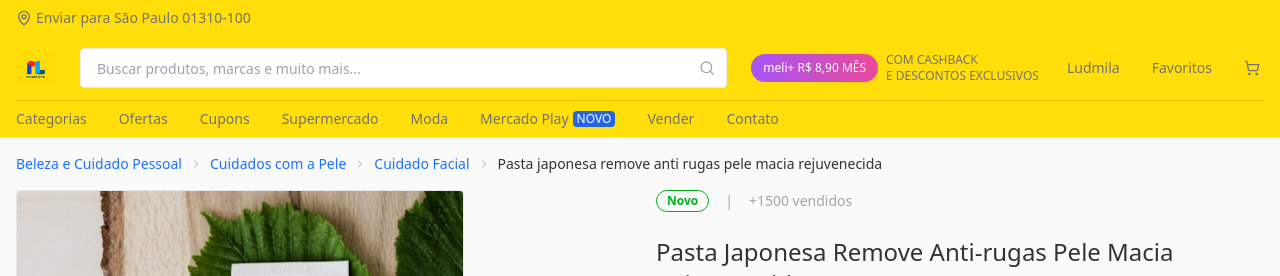
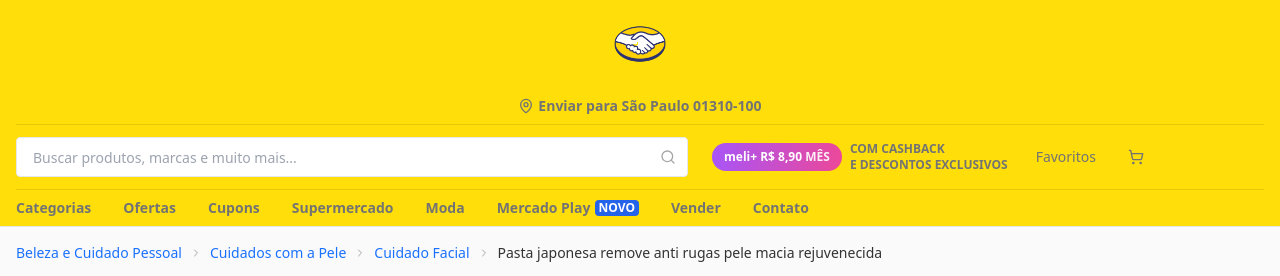
Before and after one commit to Villeneuve0/mercado-clone-remover-shop, a React (Vite) app: page / in a window 1280 px wide. Shown: the top 276 px of the page. Built offline with nearby package versions, Linux system fonts and the light colour scheme; no server answers.

Commit message:
Refactor header logo
Change the header logo and text style.

```diff
--- a/src/components/Header.tsx
+++ b/src/components/Header.tsx
@@ -2,7 +2,7 @@ import { useState, useEffect } from "react";
 import { Search, MapPin, ShoppingCart, User, Bell, Menu } from "lucide-react";
 import { Button } from "@/components/ui/button";
 import { Input } from "@/components/ui/input";
-import mercadoLivreLogo from "@/assets/mercadolivre-logo.png";
+// import handshakeLogo from "@/assets/handshake-logo.png";
 
 interface LocationData {
   city: string;
@@ -47,9 +47,18 @@ const Header = () => {
   return (
     <header className="bg-ml-yellow border-b border-product-border">
       <div className="container mx-auto px-4">
-        {/* Top bar */}
-        <div className="flex items-center justify-between py-2 text-sm">
-          <div className="flex items-center gap-1 text-text-secondary">
+        {/* Top section with logo */}
+        <div className="flex items-center justify-center py-3">
+          <img
+            src="/lovable-uploads/7643d3a1-5fbc-4237-988d-59fdd2b256f7.png"
+            alt="Logo"
+            className="h-16 w-auto"
+          />
+        </div>
+
+        {/* Location info */}
+        <div className="flex items-center justify-center py-2 text-sm border-b border-black/10">
+          <div className="flex items-center gap-1 text-text-secondary font-bold">
             <MapPin className="w-4 h-4" />
             <span>
               {isLoadingLocation
@@ -62,12 +71,6 @@ const Header = () => {
 
         {/* Main header */}
         <div className="flex items-center gap-6 py-3">
-          <img
-            src={mercadoLivreLogo}
-            alt="Mercado Livre"
-            className="h-8 w-auto"
-          />
-
           <div className="flex-1 max-w-2xl">
             <div className="relative">
               <Input
@@ -86,18 +89,15 @@ const Header = () => {
           </div>
 
           <div className="flex items-center gap-2">
-            <div className="bg-gradient-to-r from-purple-500 to-pink-500 text-white px-3 py-1.5 rounded-full text-xs font-medium whitespace-nowrap">
+            <div className="bg-gradient-to-r from-purple-500 to-pink-500 text-white px-3 py-1.5 rounded-full text-xs font-bold whitespace-nowrap">
               meli+ R$ 8,90 <span className="text-xs opacity-90">MÊS</span>
             </div>
-            <div className="text-xs text-text-secondary whitespace-nowrap">
+            <div className="text-xs text-text-secondary font-bold whitespace-nowrap">
               COM CASHBACK<br/>E DESCONTOS EXCLUSIVOS
             </div>
           </div>
 
-          <div className="flex items-center gap-6 text-sm">
-            <Button variant="ghost" size="sm" className="text-text-secondary hover:text-text-primary p-1">
-              Ludmila
-            </Button>
+          <div className="flex items-center gap-6 text-sm font-bold">
             <Button variant="ghost" size="sm" className="text-text-secondary hover:text-text-primary p-1">
               Favoritos
             </Button>
@@ -108,7 +108,7 @@ const Header = () => {
         </div>
 
         {/* Navigation */}
-        <nav className="flex items-center gap-8 py-2 text-sm border-t border-black/10">
+        <nav className="flex items-center gap-8 py-2 text-sm border-t border-black/10 font-bold">
           <a href="#" className="text-text-secondary hover:text-text-primary">Categorias</a>
           <a href="#" className="text-text-secondary hover:text-text-primary">Ofertas</a>
           <a href="#" className="text-text-secondary hover:text-text-primary">Cupons</a>
@@ -116,7 +116,7 @@ const Header = () => {
           <a href="#" className="text-text-secondary hover:text-text-primary">Moda</a>
           <a href="#" className="text-text-secondary hover:text-text-primary flex items-center gap-1">
             Mercado Play
-            <span className="bg-blue-600 text-white text-xs px-1 rounded">NOVO</span>
+            <span className="bg-blue-600 text-white text-xs px-1 rounded font-bold">NOVO</span>
           </a>
           <a href="#" className="text-text-secondary hover:text-text-primary">Vender</a>
           <a href="#" className="text-text-secondary hover:text-text-primary">Contato</a>
```
Also changed, not shown: public/lovable-uploads/7643d3a1-5fbc-4237-988d-59fdd2b256f7.png (added).
